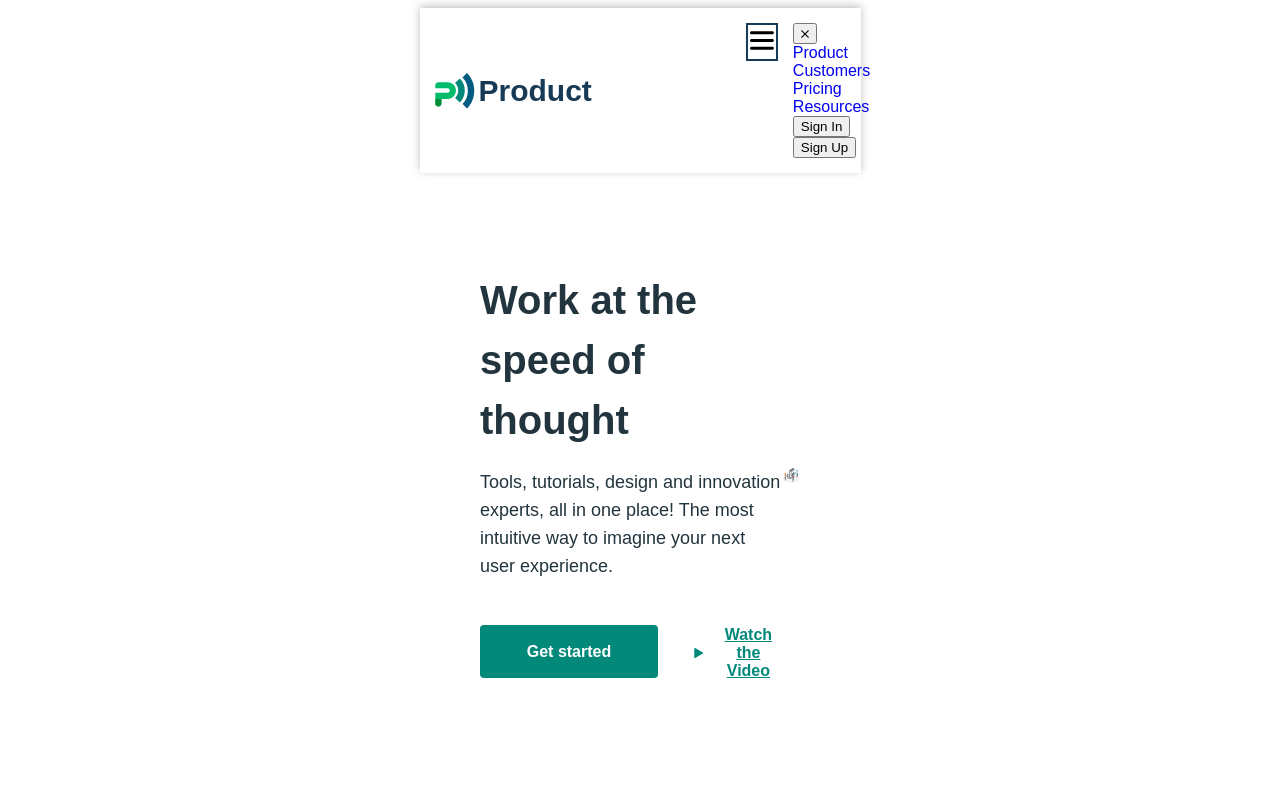
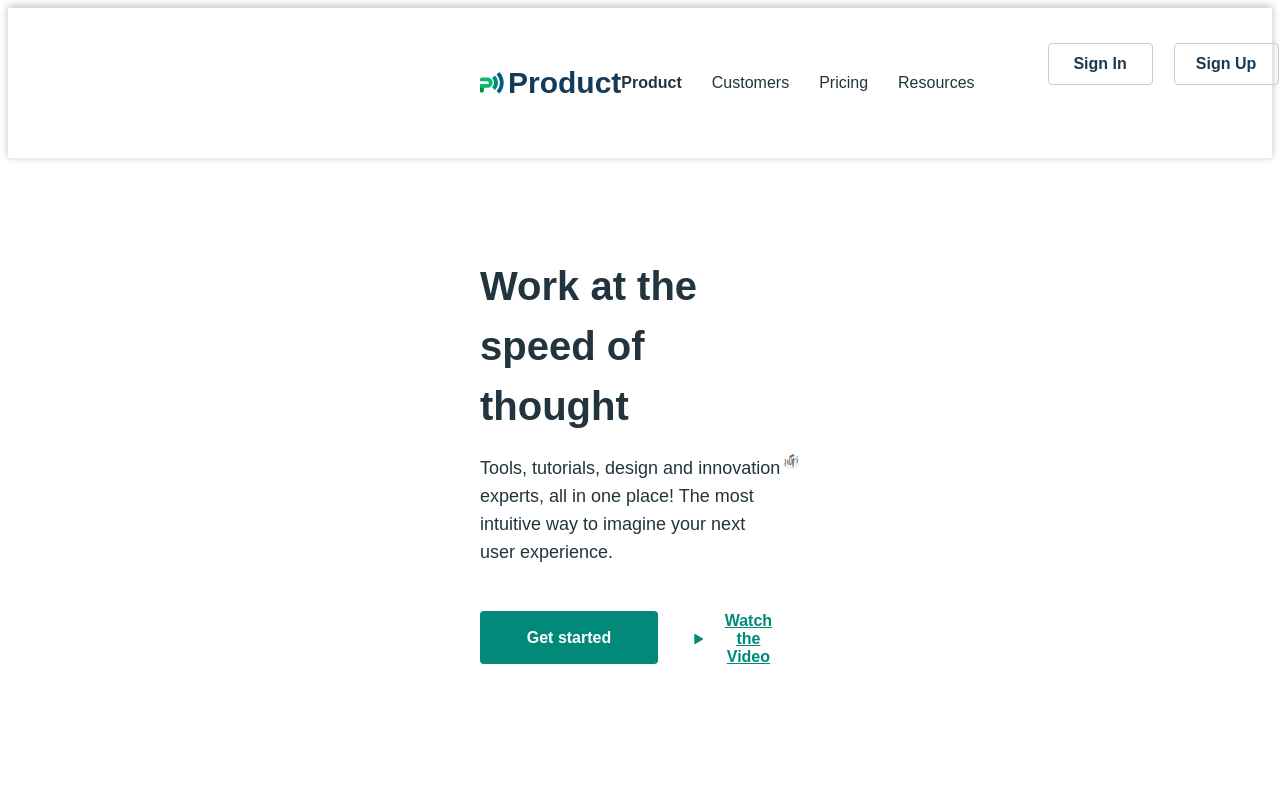
Before and after one commit to Valerii3110/business-promotion-groop, a website built with Vite: page src/index.html in a window 1280 px wide. Shown: the top 800 px of the page. Built offline with nearby package versions, Linux system fonts and the light colour scheme; files whose address does not match are found by name.

Commit message:
Enhance header styles with box shadow and padding; update burger icon and improve mobile menu structure

```diff
--- a/src/css/header.css
+++ b/src/css/header.css
@@ -1,10 +1,12 @@
+.header {
+  border-bottom: 1px solid #e7e9fc;
+  box-shadow: 0 -2px 8px 0 rgba(0, 0, 0, 0.25);
+  padding: 20px;
+}
+
 .header-container {
-  min-width: 411px;
   display: flex;
   justify-content: space-between;
-  padding: 15px;
-
-  box-shadow: 0 -2px 8px 0 rgba(0, 0, 0, 0.25);
   background-color: #fff;
 }
 
@@ -16,7 +18,7 @@
   display: flex;
   align-items: center;
   gap: 4px;
-  margin-right: 154px;
+
   padding: 21px 0;
 }
 
@@ -27,22 +29,95 @@
 
 .burger-btn {
   padding: 0;
-  border: 2px solid #173a56;
-  width: 100%;
-  height: 100%;
-  background-color: transparent;
+  background-color: #fff;
 }
 
 .burger-icon {
-  display: inline-block;
-  width: 1em;
-  height: 1em;
-  stroke-width: 0;
-  stroke: currentColor;
-  fill: currentColor;
-  width: 0.9em;
+  display: block;
+  fill: #173a56;
 }
+@media screen and (min-width: 768px) {
+  .burger-btn {
+    display: none;
+  }
+  .header-nav {
+    display: flex;
+    flex-direction: row;
+    margin-right: 73px;
+  }
+
+  .header-nav-list {
+    display: flex;
+    gap: 30px;
+  }
+
+  .header-nav-link {
+    line-height: 1.75;
+    color: #22343d;
+    display: block;
+    padding: 26px 0;
+    transition: color 250ms cubic-bezier(0.4, 0, 0.2, 1);
+  }
+
+  .header-nav-link:hover,
+  .header-nav-link:focus {
+    color: #355b7a;
+  }
+
+  .current {
+    font-weight: 600;
+  }
+
+  .header-btn-list {
+    display: flex;
+    gap: 21px;
+  }
+
+  .header-btn {
+    font-family: inherit;
+    font-weight: 600;
+    font-size: 16px;
+    text-align: center;
+    color: #173a56;
+    border: 1px solid #bcd0e5;
+    border-radius: 4px;
+    min-width: 105px;
+    height: 42px;
+    background-color: transparent;
+    transition: background-color 250ms cubic-bezier(0.4, 0, 0.2, 1);
+  }
+
+  .header-btn:hover,
+  .header-btn:focus {
+    color: #fff;
+    background-color: #02897a;
+    border-color: transparent;
+  }
+}
+
+@media screen and (min-width: 1280px) {
+  .header-container {
+    padding: 15px 32px;
+  }
+}
+
 .mob-menu {
+  z-index: 2;
+  position: fixed;
+  top: 0;
+  left: 0;
+  width: 100%;
+  height: 100%;
+  background-color: #fff;
+
+  transform: translateY(-100%);
+
+  opacity: 0;
+  visibility: hidden;
+  pointer-events: none;
+
+  transition: opacity 250ms cubic-bezier(0.4, 0, 0.2, 1),
+    visibility 250ms cubic-bezier(0.4, 0, 0.2, 1);
 }
 .mob-menu-container {
 }
--- a/src/css/reset.css
+++ b/src/css/reset.css
@@ -20,6 +20,7 @@ ol {
 }
 
 button {
+  border: none;
   cursor: pointer;
 }
 
--- a/src/partials/header.html
+++ b/src/partials/header.html
@@ -1,14 +1,16 @@
 <header class="header section">
     <div class="container header-container">
-    <a href="./index.html" class="logo"
-      ><svg class="icon" width="40" height="36">
-        <use href="/img/header/icons.svg#icon-logo"></use></svg
-      >Product</a
-    >
+        <a href="./index.html" class="logo">
+            <svg class="burger-icon" width="24" height="24">
+                <use href="/img/header/icons.svg#icon-logo"></use>
+            </svg>Product
+        </a>
         <nav class="header-nav">
             <ul class="header-nav-list">
                 <li class="header-nav-item">
-          <a href="./index.html" class="header-nav-link current">Product</a>
+                    <a href="./index.html" class="header-nav-link current">Product
+
+                    </a>
                 </li>
                 <li class="header-nav-item">
                     <a class="header-nav-link" href="./customers.html">Customers</a>
@@ -29,14 +31,15 @@
                 <button class="header-btn btn" type="button">Sign Up</button>
             </li>
         </ul>
-    <button class="burger-btn" type="button">
-      <svg class="icon" width="28" height="31">
-        <use href="/src/img/header/icons.svg#icon-burger"></use>
+        <button class="burger-btn btn" type="button">
+            <svg class="burger-icon" width="24" height="24">
+                <use href="/img/header/icons.svg#icon-burger"></use>
             </svg>
         </button>
+
         <div class="mob-menu">
             <div class="container mob-menu-container">
-        <div>
+
             <button class="menu-close-btn" type="button">
                 <svg class="menu-close-icon" width="8" height="8">
                     <use href="./img/header/icons.svg#icon-close"></use>
@@ -51,9 +54,8 @@
                         <a class="mob-menu-link" href="./customers.html">Customers</a>
                     </li>
                     <li class="mob-menu-item">
-                <a class="mob-menu-link current" href="./pricing.html"
-                  >Pricing</a
-                >
+                        <a class="mob-menu-link current" href="./pricing.html"></a>Pricing
+                        </a>
                     </li>
                     <li class="mob-menu-item">
                         <a class="mob-menu-link" href="./pricing.html">Resources</a>
@@ -70,6 +72,4 @@
             </nav>
         </div>
     </div>
-    </div>
-  </div>
 </header>
```
Also changed, not shown: 1 other file. Lines whose indentation alone changed are shown as unchanged.
